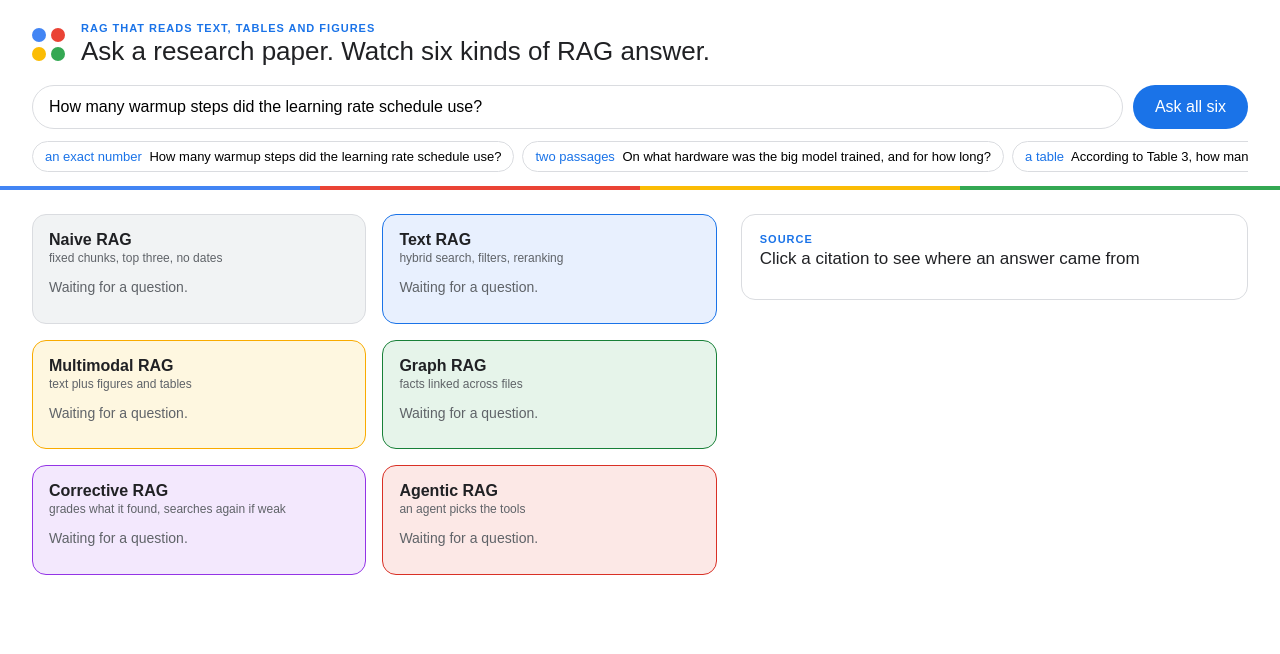
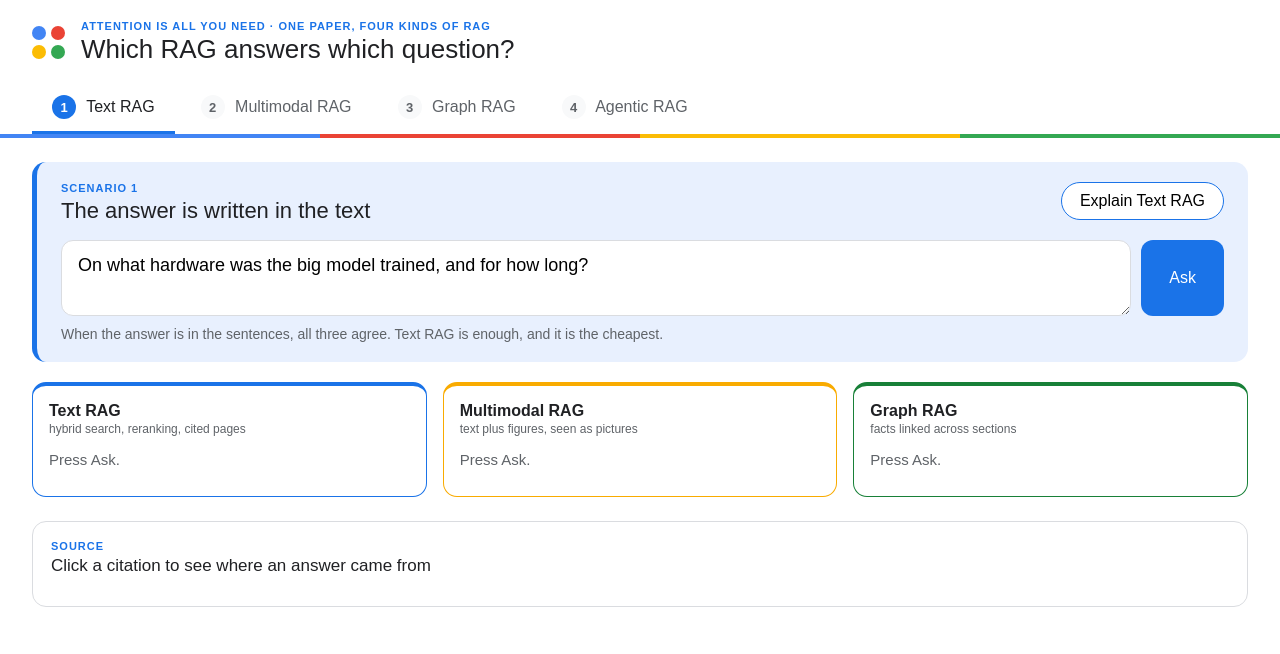
Before and after one commit to Kiruthika162003/rag-workshop, a Flask app: page / in a window 1280 px wide. Shown: the top 654 px of the page. Run offline with Flask 3, Linux system fonts and the light colour scheme; parts of the project's set-up code (start-up, migrations or seed data) failed here and were passed over; some libraries are stand-ins or nearby versions; some web fonts are replaced.

Commit message:
The app: four scenario tabs with an Explain panel, and no screen that hangs
Each tab asks one question that one kind of RAG is built for and runs every
kind side by side. Explain shows what the method is, when to choose it and its
architecture. Cards stop after 60 seconds with Retry, a slow model falls back
to a faster one, models load before the first question, and an answer about a
figure given with no figure in its sources is flagged as the model's memory.

```diff
--- a/app/app.py
+++ b/app/app.py
@@ -1,4 +1,5 @@
-"""The web app: one question, six kinds of RAG side by side, and every source one click away.
+"""The web app: four tabs, one scenario each. A question goes to every kind of RAG in the tab at once,
+side by side, with every source one click away and the architecture of each one in a side panel.
 
 Run: python app/app.py   then open http://localhost:5050
 """
@@ -6,30 +7,44 @@ Run: python app/app.py   then open http://localhost:5050
 import time
 
 from flask import Flask, Response, jsonify, render_template, request, send_from_directory
+from stages import STAGES
 from werkzeug.exceptions import HTTPException
 
-from core import rag
+from core import gemini, rag
 from core.agent import ask_agent
 from core.documents import DOCS, page_picture
-from core.graph import key
-from core.questions import QUESTIONS, correct
+from core.embeddings import embed_query, embed_query_for_pictures
+from core.graph import graph, key
+from core.questions import QUESTIONS, correct, from_memory
+from core.store import store
 
 app = Flask(__name__)
 
 KINDS = {
-    "naive": ("Naive RAG", "fixed chunks, top three, no dates", rag.naive),
-    "text": ("Text RAG", "hybrid search, filters, reranking", rag.text),
-    "multimodal": ("Multimodal RAG", "text plus figures and tables", rag.multimodal),
-    "graph": ("Graph RAG", "facts linked across files", rag.graph_rag),
-    "corrective": ("Corrective RAG", "grades what it found, searches again if weak", rag.corrective),
-    "agent": ("Agentic RAG", "an agent picks the tools", ask_agent),
+    "text": ("Text RAG", "hybrid search, reranking, cited pages", rag.text),
+    "multimodal": ("Multimodal RAG", "text plus figures, seen as pictures", rag.multimodal),
+    "graph": ("Graph RAG", "facts linked across sections", rag.graph_rag),
+    "agent": ("Agentic RAG", "an agent picks its own tools", lambda question: ask_agent(question, wait=50)),
 }
+
+
+def warm_up():
+    """Load both embedding models, every index and the graph, and open the connection to Gemini,
+    before the first question rather than during it."""
+    gemini.ask("Reply with one word: ready")
+    embed_query("warm up")
+    embed_query_for_pictures("warm up")
+    for name in ("naive", "text", "pictures", "descriptions"):
+        store(name).keywords
+    graph().hubs
 
 
 @app.get("/")
 def home():
-    kinds = [{"id": k, "name": name, "about": about} for k, (name, about, _) in KINDS.items()]
-    return render_template("index.html", kinds=kinds, questions=QUESTIONS)
+    questions = {q["id"]: q for q in QUESTIONS}
+    stages = [{**stage, "ask": questions[stage["question"]]["ask"],
+               "cards": [{"id": k, "name": KINDS[k][0], "about": KINDS[k][1]} for k in stage["kinds"]]} for stage in STAGES]
+    return render_template("index.html", stages=stages)
 
 
 @app.post("/ask")
@@ -39,9 +54,12 @@ def ask():
     result = KINDS[body["kind"]][2](body["question"])
     test = next((q for q in QUESTIONS if q["ask"] == body["question"]), None)
     result["right"] = correct(test, result["answer"]) if test else None
+    if result["right"] and from_memory(test, result["sources"]):
+        result["right"], result["note"] = False, "Not in its sources: this came from the model's memory of the paper."
     result["seconds"] = round(time.time() - started, 1)
     if "graph" in result:
-        said = key(result["answer"])
+        # Draw the facts the answer walked along; an answer that found nothing draws nothing.
+        said = "" if "could not find" in result["answer"].lower() else key(result["answer"])
         result["graph"]["path"] = [f for f in result["graph"]["facts"] if key(f["subject"]) in said and key(f["object"]) in said]
     return jsonify(result)
 
@@ -67,4 +85,6 @@ def files(name: str):
 
 
 if __name__ == "__main__":
+    warm_up()
+    print("Ready: open http://localhost:5050")
     app.run(port=5050, threaded=True)
--- a/app/static/app.js
+++ b/app/static/app.js
@@ -1,43 +1,64 @@
-// One question goes to all six kinds of RAG at once. Each card fills in when its answer is back.
+// Four tabs, one scenario each. Ask sends the question to every card in the tab at once;
+// each card fills in when its answer is back. Explain opens the side panel for the tab.
 
-const form = document.getElementById('ask');
-const input = document.getElementById('question');
-const cards = [...document.querySelectorAll('.card')];
 const viewer = {
   title: document.getElementById('viewer-title'),
   meta: document.getElementById('viewer-meta'),
   body: document.getElementById('viewer-body'),
 };
+const drawer = document.getElementById('drawer');
 
 const escape = text => String(text).replace(/[&<>"]/g, c => ({ '&': '&amp;', '<': '&lt;', '>': '&gt;', '"': '&quot;' }[c]));
+const each = (selector, work) => document.querySelectorAll(selector).forEach(work);
 
-form.addEventListener('submit', event => { event.preventDefault(); askAll(input.value.trim()); });
-document.querySelectorAll('#examples .chip').forEach(chip =>
-  chip.addEventListener('click', () => { input.value = chip.dataset.question; askAll(chip.dataset.question); }));
-
-function askAll(question) {
-  if (!question) return;
-  cards.forEach(card => ask(card, question));
+function choose(stage) {
+  each('.tab', tab => tab.setAttribute('aria-selected', tab.dataset.stage === stage));
+  each('.stage', section => { section.hidden = section.dataset.stage !== stage; });
+  each('.explained', part => { part.hidden = part.dataset.stage !== stage; });
 }
 
+each('.tab', tab => tab.addEventListener('click', () => choose(tab.dataset.stage)));
+each('.explain', button => button.addEventListener('click', () => { drawer.hidden = false; }));
+document.getElementById('close').addEventListener('click', () => { drawer.hidden = true; });
+document.addEventListener('keydown', event => { if (event.key === 'Escape') drawer.hidden = true; });
+choose(document.querySelector('.tab').dataset.stage);
+
+each('.stage', section => {
+  const box = section.querySelector('textarea');
+  const askAll = () => box.value.trim() && section.querySelectorAll('.card').forEach(card => ask(card, box.value.trim()));
+  section.querySelector('.ask').addEventListener('submit', event => { event.preventDefault(); askAll(); });
+  box.addEventListener('keydown', event => { if (event.key === 'Enter' && !event.shiftKey) { event.preventDefault(); askAll(); } });
+});
+each('.card', card => card.querySelector('.retry').addEventListener('click', () => ask(card, card.dataset.question)));
+
+const WAIT = 60_000;  // a card never spins longer than this; it offers Retry instead
+
 async function ask(card, question) {
+  const asked = String(Date.now() + Math.random());
+  Object.assign(card.dataset, { question, asked });
   const answer = card.querySelector('.answer');
   answer.className = 'answer working';
   answer.innerHTML = '';
+  card.querySelector('.retry').hidden = true;
   card.querySelector('.verdict').textContent = '';
   card.querySelector('.extra').innerHTML = '';
   card.querySelector('.sources').innerHTML = '';
   try {
     const reply = await fetch('/ask', {
       method: 'POST', headers: { 'Content-Type': 'application/json' },
-      body: JSON.stringify({ kind: card.dataset.kind, question }),
+      body: JSON.stringify({ kind: card.dataset.kind, question }), signal: AbortSignal.timeout(WAIT),
     });
     const result = await reply.json();
+    if (card.dataset.asked !== asked) return;  // a newer question was asked meanwhile
     if (!reply.ok) throw new Error(result.error);
     show(card, result);
   } catch (error) {
+    if (card.dataset.asked !== asked) return;
     answer.className = 'answer';
-    answer.textContent = 'This one did not answer: ' + error.message;
+    answer.textContent = error.name === 'TimeoutError'
+      ? `No answer after ${WAIT / 1000} seconds. The model may be busy: try again.`
+      : 'This one did not answer: ' + error.message;
+    card.querySelector('.retry').hidden = false;
   }
 }
 
@@ -51,6 +72,7 @@ function show(card, result) {
   const verdict = card.querySelector('.verdict');
   verdict.textContent = `${result.seconds}s` + (result.right === null ? '' : result.right ? '  ✓ right' : '  ✗ wrong');
   verdict.className = 'verdict ' + (result.right === null ? '' : result.right ? 'right' : 'wrong');
+  if (result.note) answer.insertAdjacentHTML('beforeend', `<p class="note">${escape(result.note)}</p>`);
 
   const extra = card.querySelector('.extra');
   if (result.steps) extra.innerHTML = result.steps.map(s => `<div class="step">${escape(s.tool)}(${escape(Object.values(s.args).join(', '))})</div>`).join('');
@@ -83,6 +105,7 @@ function open(source) {
   viewer.meta.textContent = source.section || '';
   viewer.body.innerHTML = `<img src="/page/${source.id}" alt="Page ${source.page}, with the passage highlighted">
     <a href="/files/${source.doc}#page=${source.page}" target="_blank">Open the PDF at page ${source.page}</a>`;
+  document.getElementById('viewer').scrollIntoView({ behavior: 'smooth', block: 'start' });
 }
 
 // The facts the graph answer walked along, drawn as a little graph.
--- a/app/static/style.css
+++ b/app/static/style.css
@@ -1,74 +1,105 @@
 :root {
-  --ink: #202124; --muted: #5f6368; --line: #dadce0; --soft: #f1f3f4;
+  --ink: #202124; --muted: #5f6368; --line: #dadce0; --soft: #f8f9fa;
   --blue: #1a73e8; --blue-bg: #e8f0fe;
   --red: #d93025; --red-bg: #fce8e6;
   --yellow: #f9ab00; --yellow-bg: #fef7e0;
   --green: #188038; --green-bg: #e6f4ea;
-  --purple: #9334e6; --purple-bg: #f3e8fd;
 }
 * { box-sizing: border-box; margin: 0; }
 body { font-family: "Google Sans", Arial, sans-serif; color: var(--ink); background: #fff; }
 .muted { color: var(--muted); }
 .kicker { font-size: 11px; font-weight: 700; letter-spacing: 1px; color: var(--blue); }
+button { font: inherit; cursor: pointer; }
 
-header { padding: 22px 32px 0; position: sticky; top: 0; background: #fff; z-index: 2; }
+/* Each kind of RAG keeps one colour everywhere: tab, scenario, card and diagram. */
+.text { --accent: var(--blue); --tint: var(--blue-bg); }
+.multimodal { --accent: var(--yellow); --tint: var(--yellow-bg); }
+.graph { --accent: var(--green); --tint: var(--green-bg); }
+.agent { --accent: var(--red); --tint: var(--red-bg); }
+
+header { padding: 20px 32px 0; position: sticky; top: 0; background: #fff; z-index: 2; }
 .brand { display: flex; gap: 16px; align-items: center; }
 h1 { font-size: 26px; font-weight: 500; margin-top: 2px; }
 .dots { display: grid; grid-template-columns: 14px 14px; gap: 5px; }
 .dots i, .strip i { display: block; }
 .dots i { width: 14px; height: 14px; border-radius: 50%; }
 .b { background: #4285f4; } .r { background: #ea4335; } .y { background: #fbbc04; } .g { background: #34a853; }
-
-#ask { display: flex; gap: 10px; margin: 18px 0 12px; }
-#ask input { flex: 1; font: inherit; font-size: 16px; padding: 12px 16px; border: 1px solid var(--line); border-radius: 24px; }
-#ask button { font: inherit; font-weight: 500; padding: 0 22px; border: 0; border-radius: 24px; background: var(--blue); color: #fff; cursor: pointer; }
-.chips { display: flex; gap: 8px; overflow-x: auto; padding-bottom: 14px; }
-.chip { flex: none; font: inherit; font-size: 13px; padding: 7px 12px; border: 1px solid var(--line); border-radius: 16px; background: #fff; cursor: pointer; }
-.chip b { color: var(--blue); font-weight: 500; margin-right: 4px; }
-.chip:hover { background: var(--blue-bg); }
 .strip { display: flex; height: 4px; margin: 0 -32px; }
 .strip i { flex: 1; }
 
-main { display: grid; grid-template-columns: minmax(0, 1.35fr) minmax(0, 1fr); gap: 24px; padding: 24px 32px; }
-#cards { display: grid; grid-template-columns: repeat(auto-fill, minmax(300px, 1fr)); gap: 16px; align-content: start; }
-.card { border: 1px solid; border-radius: 14px; padding: 16px; background: #fff; }
-.card .top { display: flex; justify-content: space-between; gap: 8px; }
-.card h2 { font-size: 16px; font-weight: 700; }
+.tabs { display: flex; gap: 6px; margin-top: 18px; }
+.tab { white-space: nowrap; padding: 12px 20px; border: 0; border-bottom: 3px solid transparent; background: none; font-size: 16px; color: var(--muted); }
+.tab b { display: inline-grid; place-items: center; width: 24px; height: 24px; margin-right: 6px; border-radius: 50%;
+         background: var(--soft); font-size: 13px; }
+.tab[aria-selected="true"] { color: var(--ink); font-weight: 500; border-bottom-color: var(--accent); }
+.tab[aria-selected="true"] b { background: var(--accent); color: #fff; }
+
+main { padding: 24px 32px 48px; display: grid; gap: 24px; }
+.scenario { border-left: 5px solid var(--accent); background: var(--tint); border-radius: 14px; padding: 20px 24px; }
+.scenario-top { display: flex; justify-content: space-between; align-items: start; gap: 16px; }
+.scenario h2 { font-size: 22px; font-weight: 500; margin-top: 4px; }
+.explain { padding: 9px 18px; border: 1px solid var(--accent); border-radius: 20px; background: #fff; font-weight: 500; white-space: nowrap; }
+.ask { display: flex; gap: 10px; margin: 16px 0 10px; }
+.ask textarea { flex: 1; font: inherit; font-size: 18px; line-height: 1.4; padding: 12px 16px; border: 1px solid var(--line);
+                border-radius: 12px; resize: vertical; background: #fff; }
+.ask button { padding: 0 28px; border: 0; border-radius: 12px; background: var(--accent); color: #fff; font-size: 16px; font-weight: 500; }
+.lesson { font-size: 14px; color: var(--muted); }
+
+.cards { display: grid; grid-template-columns: repeat(var(--count), minmax(0, 1fr)); gap: 16px; align-items: start; margin-top: 20px; }
+.card { border: 1px solid var(--accent); border-top-width: 4px; border-radius: 14px; padding: 16px; background: #fff; }
+.card .top { display: flex; justify-content: space-between; align-items: start; gap: 8px; }
+.card h3 { font-size: 16px; font-weight: 700; }
 .card .top p { font-size: 12px; color: var(--muted); margin-top: 2px; }
-.naive { border-color: var(--line); background: var(--soft); }
-.text { border-color: var(--blue); background: var(--blue-bg); }
-.multimodal { border-color: var(--yellow); background: var(--yellow-bg); }
-.graph { border-color: var(--green); background: var(--green-bg); }
-.corrective { border-color: var(--purple); background: var(--purple-bg); }
-.agent { border-color: var(--red); background: var(--red-bg); }
 .verdict { font-size: 12px; font-weight: 700; white-space: nowrap; }
 .verdict.right { color: var(--green); } .verdict.wrong { color: var(--red); }
-.answer { font-size: 14px; line-height: 1.55; margin: 12px 0 8px; }
+.retry { font-size: 12px; font-weight: 500; padding: 4px 12px; border: 1px solid var(--blue); border-radius: 14px; background: #fff; color: var(--blue); }
+.answer { font-size: 15px; line-height: 1.55; margin: 12px 0 8px; }
+.note { margin-top: 8px; padding: 8px 10px; border-radius: 8px; background: var(--red-bg); color: var(--red); font-size: 13px; }
 .answer.working::after { content: "Retrieving..."; color: var(--muted); }
-.cite { font-family: "Roboto Mono", monospace; font-size: 11px; padding: 1px 6px; border-radius: 8px; background: #fff;
+.cite { font-family: "Roboto Mono", monospace; font-size: 11px; padding: 1px 6px; border-radius: 8px; background: var(--soft);
         border: 1px solid var(--line); cursor: pointer; white-space: nowrap; }
 .cite:hover { border-color: var(--ink); }
 .sources { display: flex; flex-wrap: wrap; gap: 6px; }
-.source { font-size: 11.5px; padding: 3px 8px; border-radius: 10px; background: rgba(255, 255, 255, .75); border: 1px solid var(--line); cursor: pointer; }
+.source { font-size: 11.5px; padding: 3px 8px; border-radius: 10px; background: var(--soft); border: 1px solid var(--line); cursor: pointer; }
 .sources details { width: 100%; font-size: 11.5px; color: var(--muted); }
 .sources summary { cursor: pointer; margin: 2px 0 6px; }
 .sources details .source { display: inline-block; margin: 0 6px 6px 0; opacity: .75; }
 .extra { font-family: "Roboto Mono", monospace; font-size: 11.5px; color: var(--muted); }
-.extra .step::before { content: "→ "; color: var(--red); }
-.graph-view { height: 210px; margin: 6px 0 10px; border-radius: 10px; background: #fff; }
+.extra .step { margin: 2px 0; }
+.extra .step::before { content: "→ "; color: var(--accent); }
+.graph-view { height: 260px; margin: 6px 0 10px; border-radius: 10px; background: var(--soft); }
 
-#viewer { position: sticky; top: 210px; align-self: start; border: 1px solid var(--line); border-radius: 14px; padding: 18px; }
+#viewer { border: 1px solid var(--line); border-radius: 14px; padding: 18px; }
 #viewer h3 { font-size: 17px; font-weight: 500; margin: 4px 0; }
 #viewer-body { margin-top: 12px; }
-#viewer-body img { width: 100%; border: 1px solid var(--line); border-radius: 8px; }
-#viewer-body audio, #viewer-body video { width: 100%; }
+#viewer-body img { display: block; max-width: 100%; max-height: 80vh; margin: 0 auto; border: 1px solid var(--line); border-radius: 8px; }
 #viewer-body a { display: inline-block; margin: 10px 0; color: var(--blue); }
-.transcript { font-size: 13px; line-height: 1.7; white-space: pre-wrap; margin-top: 10px; }
-.transcript .time { color: var(--blue); cursor: pointer; font-family: "Roboto Mono", monospace; }
 
-@media (max-width: 900px) {
-  main { grid-template-columns: 1fr; padding: 16px; }
+#drawer { position: fixed; top: 0; right: 0; bottom: 0; width: min(460px, 100%); overflow-y: auto; z-index: 5; background: #fff;
+          border-left: 1px solid var(--line); box-shadow: -8px 0 24px rgba(60, 64, 67, .15); padding: 28px; }
+#close { position: absolute; top: 14px; right: 16px; border: 0; background: none; font-size: 28px; color: var(--muted); }
+.explained h2 { font-size: 24px; font-weight: 500; margin: 4px 0 10px; }
+.explained .what { font-size: 16px; line-height: 1.5; }
+.explained h4 { font-size: 13px; font-weight: 700; margin: 20px 0 6px; }
+.explained ul { padding-left: 18px; line-height: 1.6; font-size: 14px; }
+.explained .struggles li::marker { color: var(--red); }
+
+/* The architecture: one row per step, arrows between rows, two boxes in a row run side by side. */
+.flow { display: grid; gap: 22px; margin-top: 8px; }
+.flow .row { display: flex; gap: 10px; position: relative; }
+.flow .row + .row::before { content: "↓"; position: absolute; top: -21px; left: 50%; transform: translateX(-50%);
+                            color: var(--accent); font-size: 16px; line-height: 1; }
+.flow .box { flex: 1; border: 1.5px solid var(--accent); background: var(--tint); border-radius: 10px; padding: 10px 12px; text-align: center; }
+.flow .box b { display: block; font-size: 14px; font-weight: 500; }
+.flow .box span { display: block; font-size: 12px; color: var(--muted); margin-top: 2px; }
+.flow.agent .row:nth-child(3), .flow.agent .row:nth-child(4) { border: 1.5px dashed var(--accent); border-radius: 12px; padding: 8px; }
+.flow.agent .row:nth-child(3)::after { content: "tools, called as many times as needed"; position: absolute; right: 10px; top: -16px;
+                                       font-size: 11px; color: var(--muted); }
+
+@media (max-width: 1000px) {
+  .cards { grid-template-columns: 1fr; }
   header { position: static; padding: 16px 16px 0; }
+  main { padding: 16px; }
   .strip { margin: 0 -16px; }
-  #viewer { position: static; }
+  .tabs { overflow-x: auto; }
 }
--- a/app/templates/index.html
+++ b/app/templates/index.html
@@ -14,44 +14,83 @@
   <div class="brand">
     <span class="dots"><i class="b"></i><i class="r"></i><i class="y"></i><i class="g"></i></span>
     <div>
-      <p class="kicker">RAG THAT READS TEXT, TABLES AND FIGURES</p>
-      <h1>Ask a research paper. Watch six kinds of RAG answer.</h1>
+      <p class="kicker">ATTENTION IS ALL YOU NEED · ONE PAPER, FOUR KINDS OF RAG</p>
+      <h1>Which RAG answers which question?</h1>
     </div>
   </div>
-  <form id="ask">
-    <input id="question" autocomplete="off" placeholder="Ask anything about Attention Is All You Need" value="{{ questions[0].ask }}">
-    <button type="submit">Ask all six</button>
-  </form>
-  <div class="chips" id="examples">
-    {% for q in questions %}
-    <button type="button" class="chip" data-question="{{ q.ask }}"><b>{{ q.needs }}</b> {{ q.ask }}</button>
+  <nav class="tabs">
+    {% for stage in stages %}
+    <button type="button" class="tab {{ stage.id }}" data-stage="{{ stage.id }}"{% if loop.first %} aria-selected="true"{% endif %}>
+      <b>{{ loop.index }}</b> {{ stage.name }}</button>
     {% endfor %}
-  </div>
+  </nav>
   <div class="strip"><i class="b"></i><i class="r"></i><i class="y"></i><i class="g"></i></div>
 </header>
 
 <main>
-  <section id="cards">
-    {% for kind in kinds %}
-    <article class="card {{ kind.id }}" data-kind="{{ kind.id }}">
+  {% for stage in stages %}
+  <section class="stage" data-stage="{{ stage.id }}"{% if not loop.first %} hidden{% endif %}>
+    <div class="scenario {{ stage.id }}">
+      <div class="scenario-top">
+        <div>
+          <p class="kicker">SCENARIO {{ loop.index }}</p>
+          <h2>{{ stage.scenario }}</h2>
+        </div>
+        <button type="button" class="explain">Explain {{ stage.name }}</button>
+      </div>
+      <form class="ask">
+        <textarea rows="2" autocomplete="off">{{ stage.ask }}</textarea>
+        <button type="submit">Ask</button>
+      </form>
+      <p class="lesson">{{ stage.lesson }}</p>
+    </div>
+    <div class="cards" style="--count: {{ stage.cards | length }}">
+      {% for card in stage.cards %}
+      <article class="card {{ card.id }}" data-kind="{{ card.id }}">
         <div class="top">
-        <div><h2>{{ kind.name }}</h2><p>{{ kind.about }}</p></div>
+          <div><h3>{{ card.name }}</h3><p>{{ card.about }}</p></div>
           <span class="verdict"></span>
+          <button type="button" class="retry" hidden>Retry</button>
         </div>
-      <div class="answer muted">Waiting for a question.</div>
+        <div class="answer muted">Press Ask.</div>
         <div class="extra"></div>
         <div class="sources"></div>
       </article>
       {% endfor %}
+    </div>
   </section>
+  {% endfor %}
 
-  <aside id="viewer">
+  <section id="viewer">
     <p class="kicker">SOURCE</p>
     <h3 id="viewer-title">Click a citation to see where an answer came from</h3>
     <p id="viewer-meta" class="muted"></p>
     <div id="viewer-body"></div>
+  </section>
+</main>
+
+<aside id="drawer" hidden>
+  <button type="button" id="close" aria-label="Close">×</button>
+  {% for stage in stages %}
+  <div class="explained" data-stage="{{ stage.id }}" hidden>
+    <p class="kicker">HOW IT WORKS</p>
+    <h2>{{ stage.name }}</h2>
+    <p class="what">{{ stage.what }}</p>
+    <h4>Choose it when</h4>
+    <ul>{% for line in stage.choose %}<li>{{ line }}</li>{% endfor %}</ul>
+    <h4>It struggles when</h4>
+    <ul class="struggles">{% for line in stage.struggles %}<li>{{ line }}</li>{% endfor %}</ul>
+    <h4>Architecture</h4>
+    <div class="flow {{ stage.id }}">
+      {% for row in stage.flow %}
+      <div class="row">
+        {% for title, note in row %}<div class="box"><b>{{ title }}</b>{% if note %}<span>{{ note }}</span>{% endif %}</div>{% endfor %}
+      </div>
+      {% endfor %}
+    </div>
+  </div>
+  {% endfor %}
 </aside>
-</main>
 
 <script src="https://cdnjs.cloudflare.com/ajax/libs/cytoscape/3.30.2/cytoscape.min.js"></script>
 <script src="{{ url_for('static', filename='app.js') }}"></script>
--- a/core/agent.py
+++ b/core/agent.py
@@ -88,5 +88,6 @@ async def run(question: str) -> dict:
     return {"answer": text, "steps": steps, "sources": [shown(rag.record(ref)) for ref in cited]}
 
 
-def ask_agent(question: str) -> dict:
-    return asyncio.run_coroutine_threadsafe(run(question), loop).result()
+def ask_agent(question: str, wait: float | None = None) -> dict:
+    """The agent's answer, or a TimeoutError after wait seconds, so a caller never hangs."""
+    return asyncio.run_coroutine_threadsafe(run(question), loop).result(timeout=wait)
```
Also changed, not shown: app/stages.py (added, +70 -0 lines), core/embeddings.py (+11 -2 lines), core/gemini.py (+23 -14 lines), core/prompts.py (+5 -2 lines), core/questions.py (+14 -7 lines), tests/test_core.py (+5 -4 lines), README.md. Lines whose indentation alone changed are shown as unchanged.
